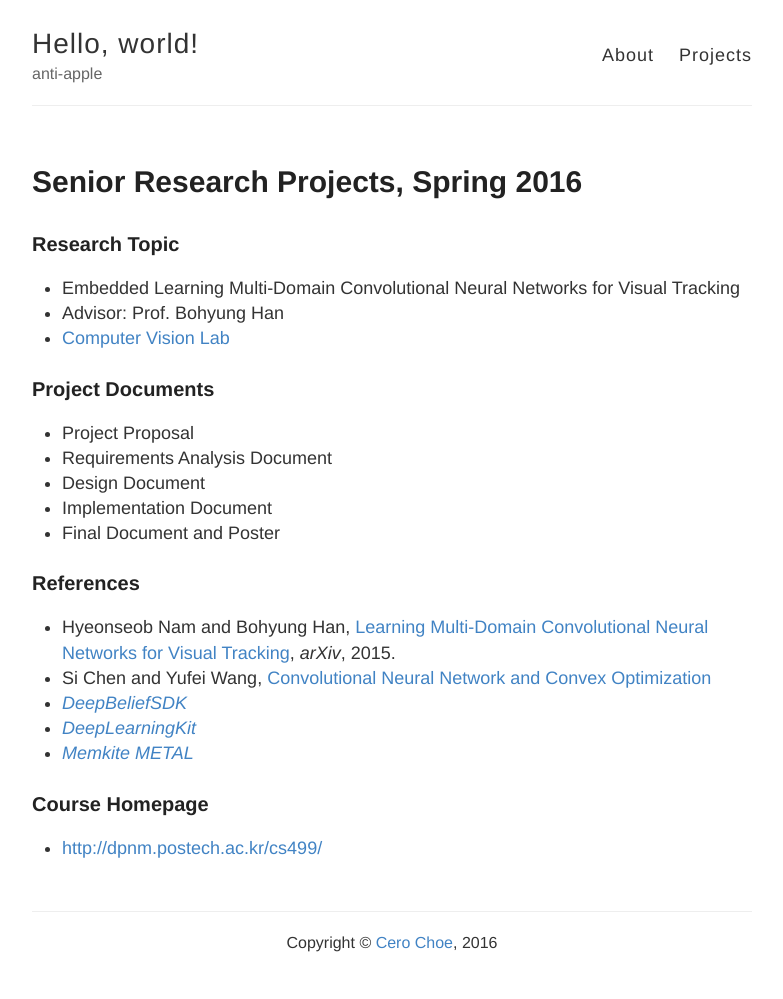
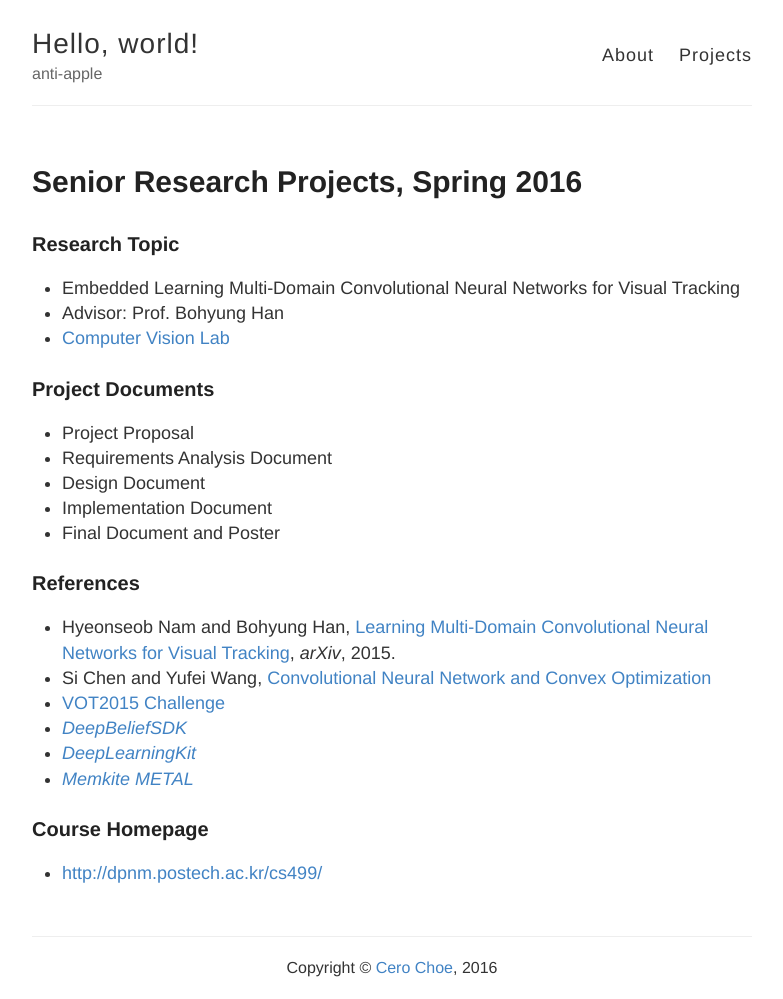
Before and after one commit to cerochoe/cerochoe.github.io, a Jekyll site: the page built from projects/csed499.md, in a window 1280 px wide. Shown: the whole page, without its empty margins (248-1031 px from the left). Built offline with Jekyll 4.4.1, drawn with Linux system fonts in a browser that asks for light colours; before the commit the page ends 974 px from its top, so only the background shows below that.

Commit message:
Update reference

```diff
--- a/projects/csed499.md
+++ b/projects/csed499.md
@@ -19,6 +19,7 @@ permalink: /projects/csed499/
 ### References ###
 * Hyeonseob Nam and Bohyung Han, <a href="http://arxiv.org/pdf/1510.07945v2.pdf">Learning Multi-Domain Convolutional Neural Networks for Visual Tracking</a>, *arXiv*{::}, 2015.
 * Si Chen and Yufei Wang, <a href="http://acsweb.ucsd.edu/~yuw176/report/ECE273.pdf">Convolutional Neural Network and Convex Optimization</a>
+* <a href="http://www.votchallenge.net/vot2015/">VOT2015 Challenge</a>
 * *<a href="https://github.com/jetpacapp/DeepBeliefSDK">DeepBeliefSDK</a>*{::}
 * *<a href="http://deeplearningkit.org/">DeepLearningKit</a>*{::}
 * *<a href="http://memkite.com/blog/category/metal-2/" target="blank">Memkite METAL</a>*{::}
```
